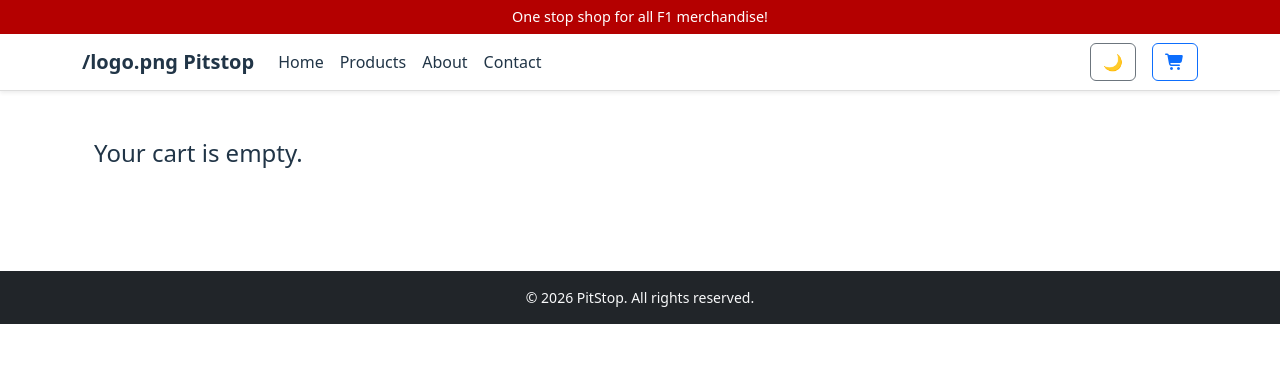
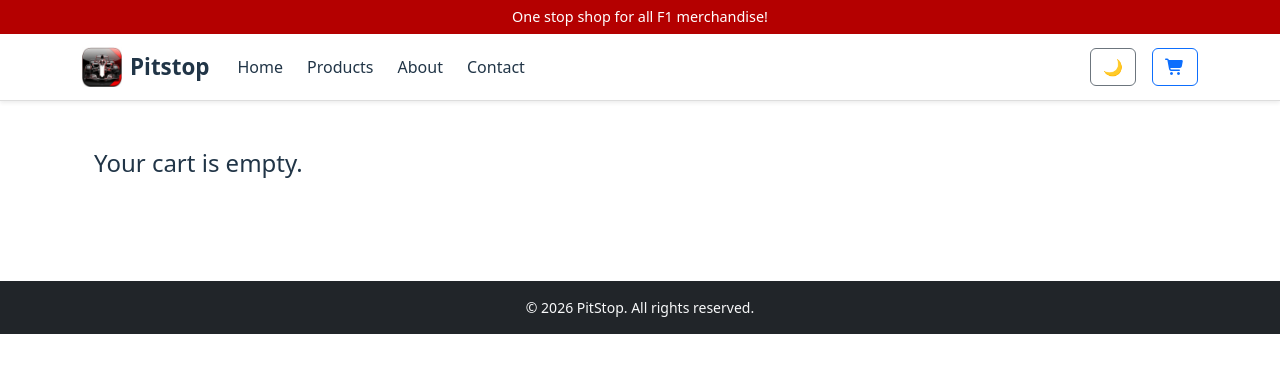
Before and after one commit to jlventura594-bot/react-ecommerce-frontend, a React (Vite) app: page /checkout in a window 1280 px wide. Shown: the top 372 px of the page. Built offline with nearby package versions, Linux system fonts and the light colour scheme.

Commit message:
FIX FIX FIX

```diff
--- a/src/components/Navbar.jsx
+++ b/src/components/Navbar.jsx
@@ -23,7 +23,7 @@ export default function Navbar() {
           to="/"
           style={{ color: "var(--text)" }}
         >
-          /logo.png
+          <img src="/logo.png" alt="Logo" className="img-fluid" style={{ height: "40px" }} />
           Pitstop
         </Link>
 
--- a/src/index.css
+++ b/src/index.css
@@ -74,7 +74,17 @@ button:hover {
 
 /* Navbar */
 .navbar {
+  padding-top: 0.5rem !important;
+  padding-bottom: 0.5rem !important;
   background-color: var(--nav-bg) !important;
+}
+
+.navbar-brand {
+  font-size: 1.4rem !important;
+}
+
+.nav-link {
+  padding: 8px 12px !important;
 }
 
 /* Form controls */
@@ -179,9 +189,30 @@ input::placeholder {
   }
 }
 
+/* Light mode header */
 .header-top {
   background-color: #b40000; /* Ferrari red */
   color: white;
   padding: 6px 0;
   font-size: 0.9rem;
 }
+
+/* Dark mode variant */
+[data-theme="dark"] .header-top {
+  background-color: #660000; /* darker muted red */
+  color: #f2f2f2;
+}
+
+html, body {
+  height: 100%;
+}
+
+#root {
+  min-height: 100%;
+  display: flex;
+  flex-direction: column;
+}
+
+footer {
+  margin-top: auto;
+}
```
